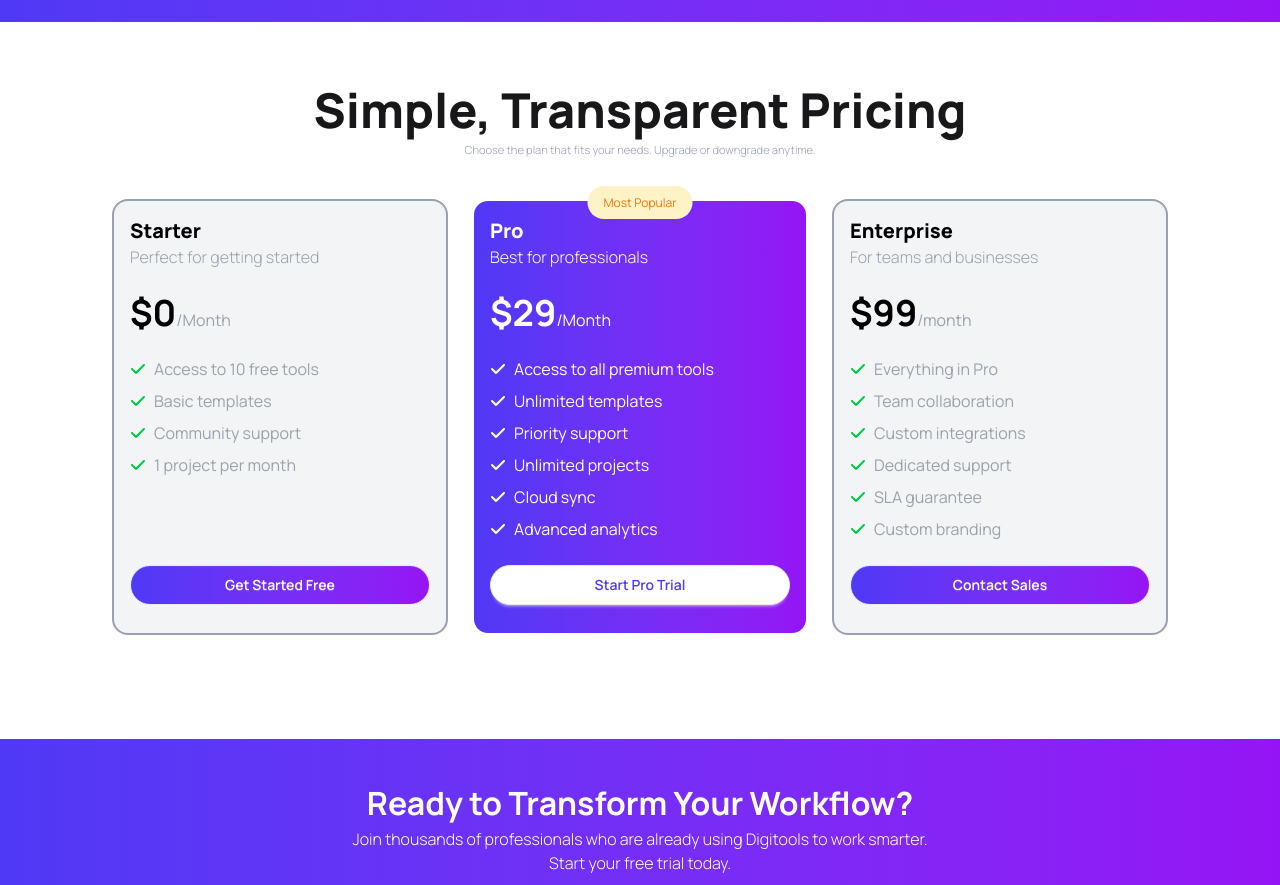
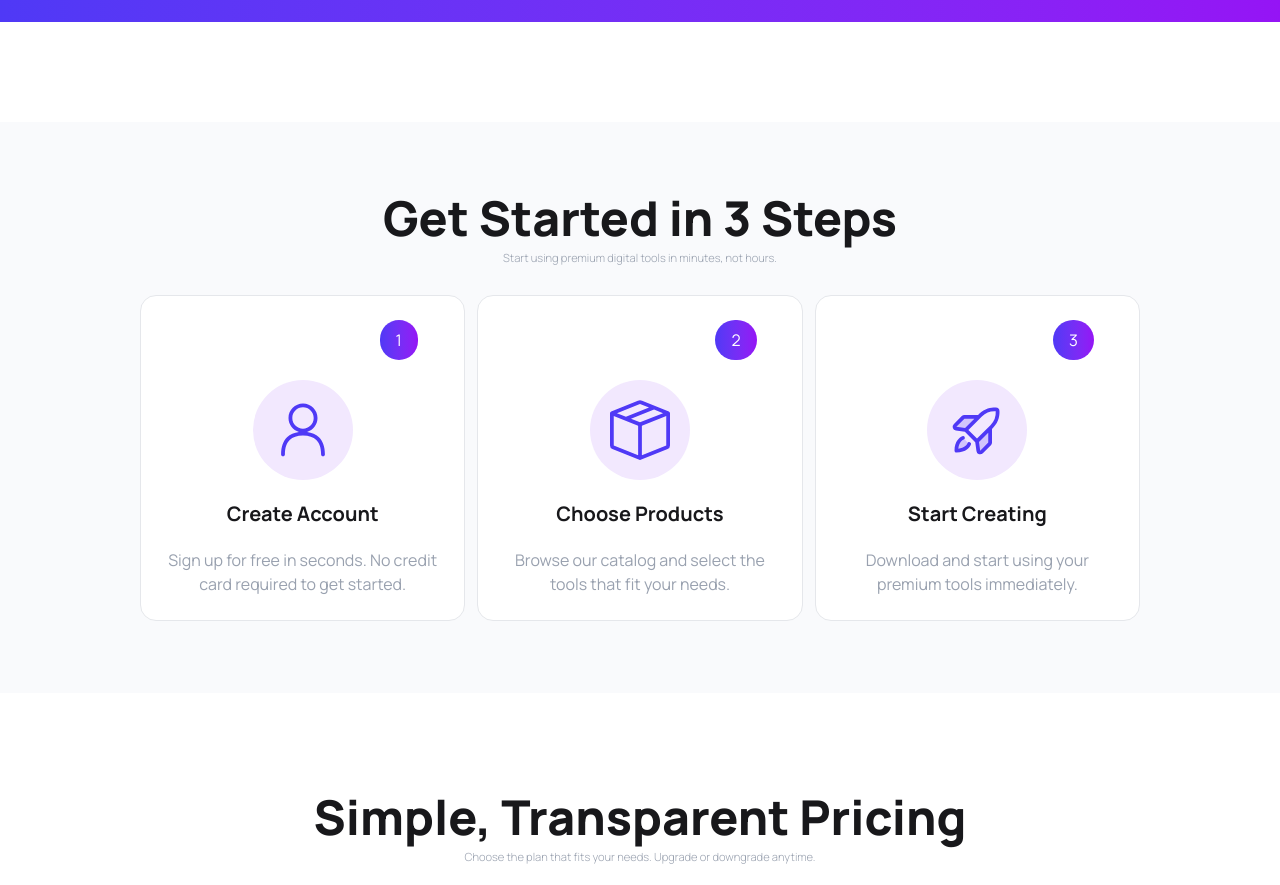
Before and after one commit to tanin9/digital-tools-platform, a React (Vite) app: page / in a window 1280 px wide. Shown: the part 767-1652 px from the top of the page. Built offline with nearby package versions, Linux system fonts and the light colour scheme.

Commit message:
steps section added

```diff
--- a/src/App.jsx
+++ b/src/App.jsx
@@ -5,6 +5,7 @@ import Workflow from "./components/homepages/Workflow";
 import Footer from './components/homepages/Footer'
 import Navbar from './components/navbar/Navbar'
 import Pricing from './components/homepages/Pricing';
+import Steps from './components/homepages/Steps';
 
 
 function App() {
@@ -15,6 +16,7 @@ function App() {
       <Navbar></Navbar>
       <Board></Board>
       <Badge></Badge>
+      <Steps></Steps>
       <Pricing></Pricing>
       <Workflow></Workflow>
       <Footer></Footer>
--- /dev/null
+++ b/src/components/homepages/Steps.jsx
@@ -0,0 +1,64 @@
+import React from "react";
+import { RxPerson } from "react-icons/rx";
+import { BsBoxSeam } from "react-icons/bs";
+import { PiRocketLaunchDuotone } from "react-icons/pi";
+
+const Steps = () => {
+  return (
+    <div className="container mx-auto bg-[#f9fafc] my-25 py-18">
+      <div className="flex flex-col justify-center items-center space-y-2">
+        <p className="font-extrabold text-5xl">Get Started in 3 Steps</p>
+        <p className="font-light text-[1.4vh] text-gray-400">
+          Start using premium digital tools in minutes, not hours.
+        </p>
+      </div>
+      <div className="grid sm:grid-cols-1 md:grid-cols-3 gap-3 mt-7 px-10 lg:px-35">
+        <div className="bg-white border border-gray-200 space-y-5  p-6 rounded-2xl flex flex-col justify-center items-center text-center">
+          <div className=" ml-[14vh] lg:ml-[24vh] px-4 py-2 text-white  bg-linear-to-r from-[#4F39F6] to-[#9514F5] rounded-full w-fit">
+            <p>1</p>
+          </div>
+          <div className="bg-[#f2e8fe] w-fit p-5 rounded-full">
+            <RxPerson className="text-6xl text-[#4F39F6]" />
+          </div>
+          <div className="space-y-5 ">
+            <p className="font-bold text-xl">Create Account</p>
+            <p className="text-gray-400">
+              Sign up for free in seconds. No credit card required to get
+              started.
+            </p>
+          </div>
+        </div>
+        <div className="bg-white border border-gray-200 space-y-5 p-6 rounded-2xl flex flex-col justify-center items-center text-center">
+          <div className="ml-[14vh] lg:ml-[24vh] px-4 py-2 text-white  bg-linear-to-r from-[#4F39F6] to-[#9514F5] rounded-full w-fit">
+            <p>2</p>
+          </div>
+          <div className="bg-[#f2e8fe] w-fit p-5 rounded-full">
+            <BsBoxSeam className="text-6xl text-[#4F39F6]" />
+          </div>
+          <div className="space-y-5 ">
+            <p className="font-bold text-xl">Choose Products</p>
+            <p className="text-gray-400">
+              Browse our catalog and select the tools that fit your needs.
+            </p>
+          </div>
+        </div>
+        <div className="bg-white border border-gray-200 space-y-5 p-6  rounded-2xl flex flex-col justify-center items-center text-center">
+          <div className="ml-[14vh] lg:ml-[24vh] px-4 py-2 text-white  bg-linear-to-r from-[#4F39F6] to-[#9514F5] rounded-full w-fit">
+            <p>3</p>
+          </div>
+          <div className="bg-[#f2e8fe] w-fit p-5 rounded-full">
+            <PiRocketLaunchDuotone className="text-6xl text-[#4F39F6]" />
+          </div>
+          <div className="space-y-5 ">
+            <p className="font-bold text-xl">Start Creating</p>
+            <p className="text-gray-400">
+              Download and start using your premium tools immediately.
+            </p>
+          </div>
+        </div>
+      </div>
+    </div>
+  );
+};
+
+export default Steps;
```
